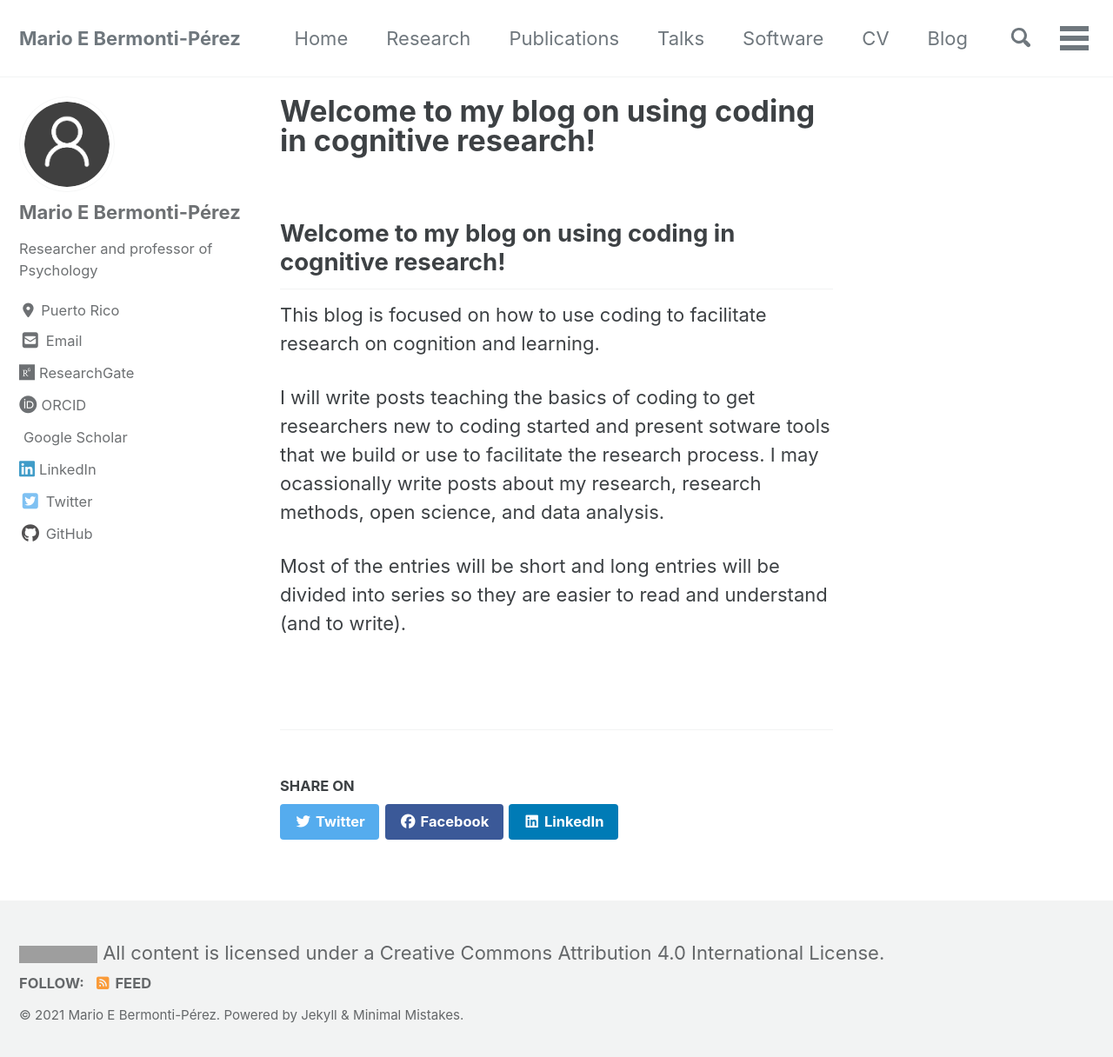
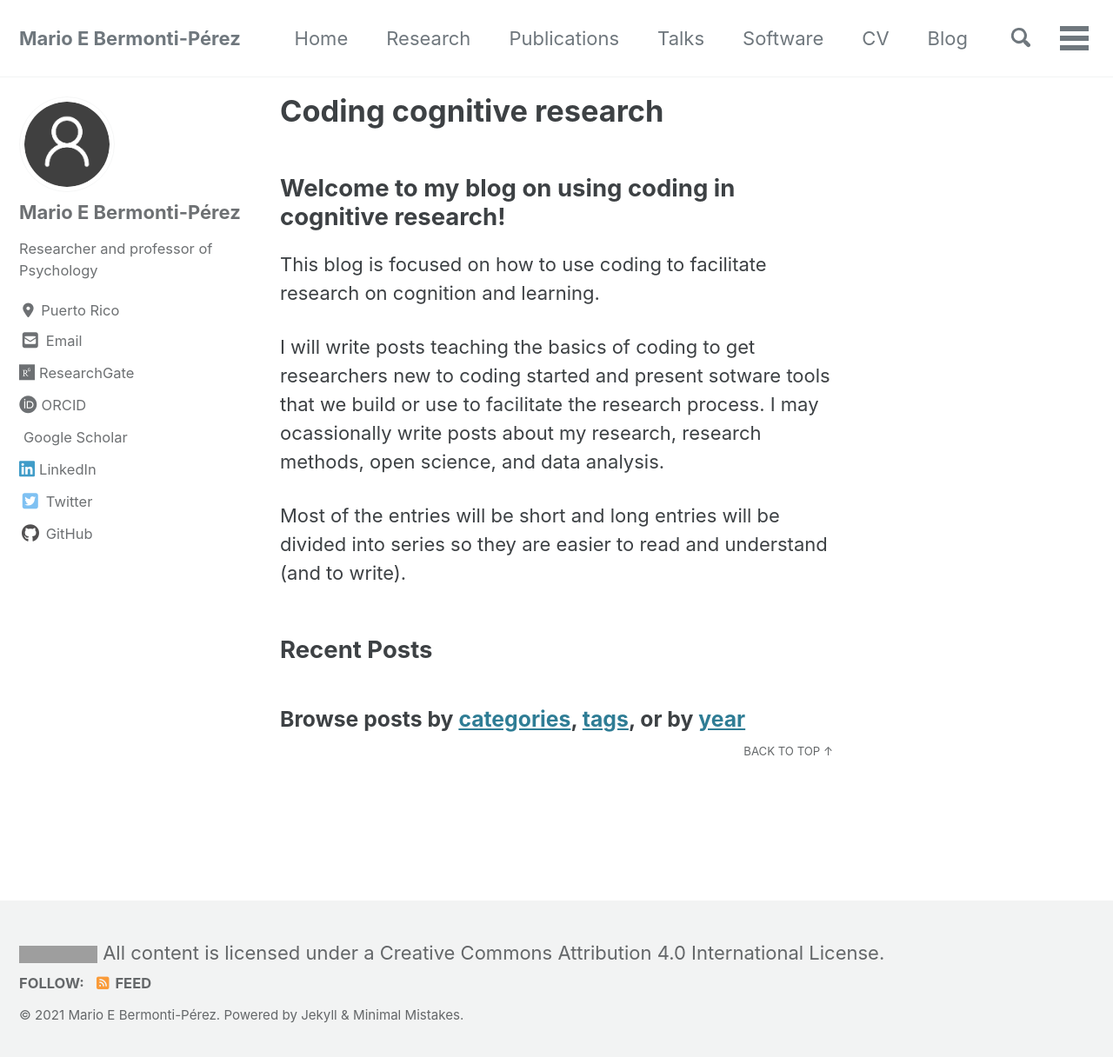
Before and after one commit to mario-bermonti/mario-bermonti.github.io, a Jekyll site: the page built from _pages/blog.md, in a window 1280 px wide and 1224 px high. Shown: the top 1216 px of the window at 87% size. Built offline with Jekyll 4.4.1, drawn with Linux system fonts in a browser that asks for light colours; cached includes are drawn as plain includes; nearby versions of some CDN libraries; a style sheet for code colours, icons or effects is not loaded; our own code applies the rules of GitHub Pages for plain Markdown files; grey boxes are pictures that could not be loaded.

Commit message:
Fix bug: Typo wouldn't let blog page build

```diff
--- a/_pages/blog.md
+++ b/_pages/blog.md
@@ -1,5 +1,5 @@
 ---
-title: "Coding cognitive research”
+title: "Coding cognitive research"
 excerpt: "Personal blog about coding and research"
 permalink: /blog/
 layout: recent-posts
```
